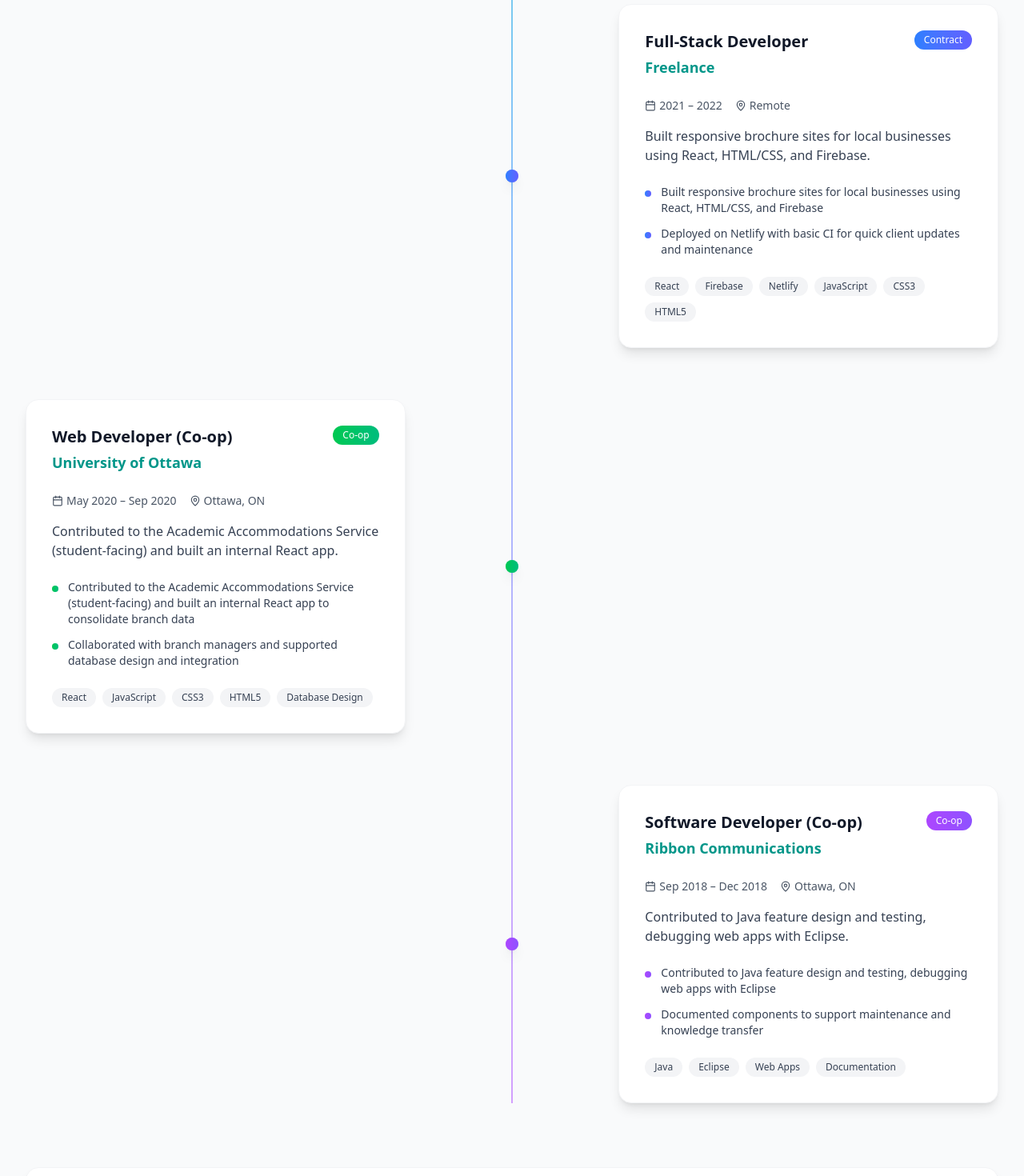
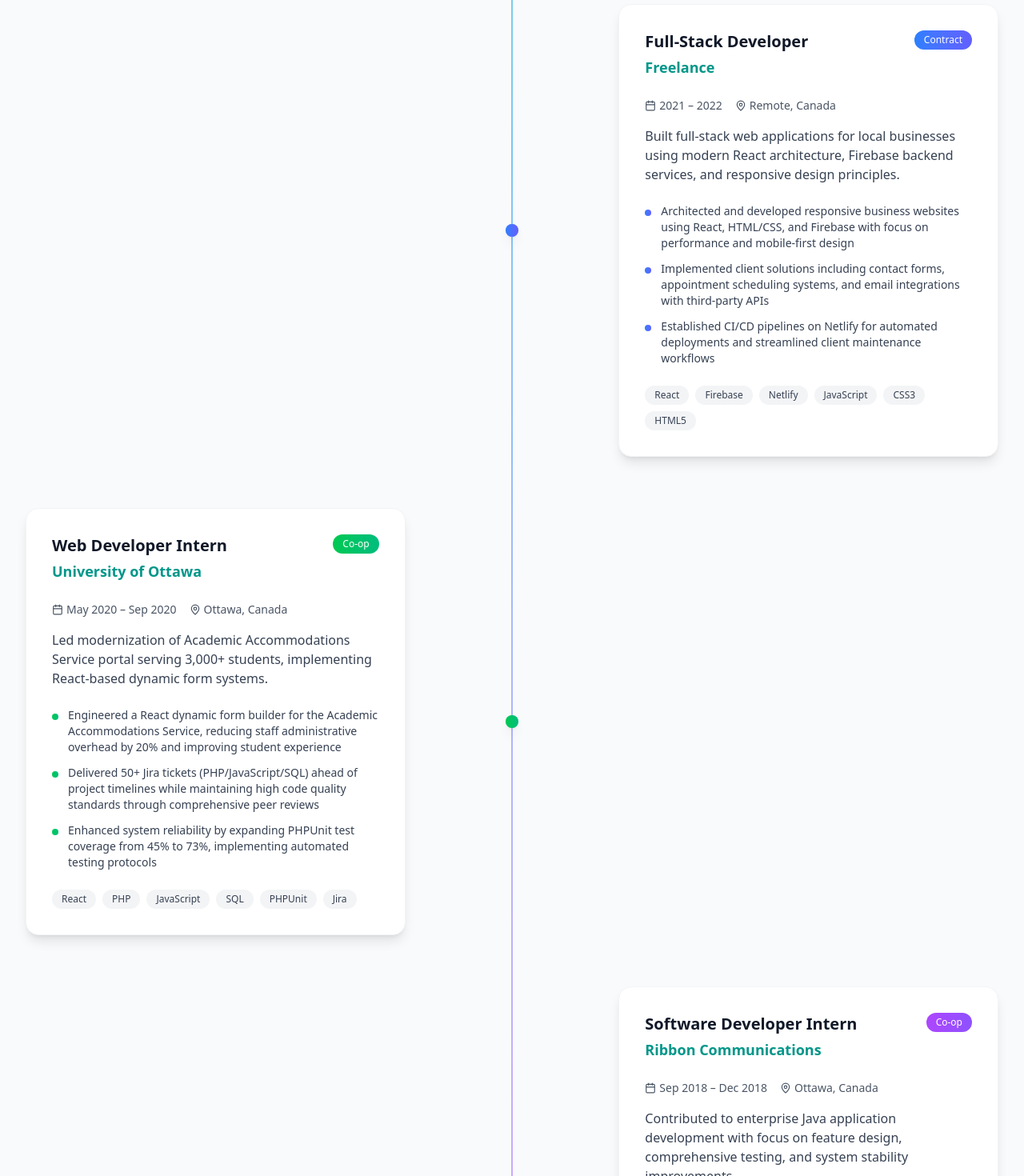
Before and after one commit to mustafabasheer7/portfolio-official, a Next.js app: page / in a window 1280 px wide. Shown: the part 5000-6470 px from the top of the page at 80% size. Built offline with nearby package versions, Linux system fonts and the light colour scheme.

Commit message:
updated experience section

```diff
--- a/src/components/Experience.tsx
+++ b/src/components/Experience.tsx
@@ -40,14 +40,15 @@
     {
       title: "Full-Stack Developer",
       company: "Freelance",
-      location: "Remote",
+      location: "Remote, Canada",
       period: "2021 – 2022",
       type: "Contract",
       description:
-        "Built responsive brochure sites for local businesses using React, HTML/CSS, and Firebase.",
+        "Built full-stack web applications for local businesses using modern React architecture, Firebase backend services, and responsive design principles.",
       achievements: [
-        "Built responsive brochure sites for local businesses using React, HTML/CSS, and Firebase",
-        "Deployed on Netlify with basic CI for quick client updates and maintenance",
+        "Architected and developed responsive business websites using React, HTML/CSS, and Firebase with focus on performance and mobile-first design",
+        "Implemented client solutions including contact forms, appointment scheduling systems, and email integrations with third-party APIs",
+        "Established CI/CD pipelines on Netlify for automated deployments and streamlined client maintenance workflows",
       ],
       technologies: [
         "React",
@@ -60,33 +61,41 @@
       color: "from-blue-500 to-indigo-500",
     },
     {
-      title: "Web Developer (Co-op)",
+      title: "Web Developer Intern",
       company: "University of Ottawa",
-      location: "Ottawa, ON",
+      location: "Ottawa, Canada",
       period: "May 2020 – Sep 2020",
       type: "Co-op",
       description:
-        "Contributed to the Academic Accommodations Service (student-facing) and built an internal React app.",
+        "Led modernization of Academic Accommodations Service portal serving 3,000+ students, implementing React-based dynamic form systems.",
       achievements: [
-        "Contributed to the Academic Accommodations Service (student-facing) and built an internal React app to consolidate branch data",
-        "Collaborated with branch managers and supported database design and integration",
+        "Engineered a React dynamic form builder for the Academic Accommodations Service, reducing staff administrative overhead by 20% and improving student experience",
+        "Delivered 50+ Jira tickets (PHP/JavaScript/SQL) ahead of project timelines while maintaining high code quality standards through comprehensive peer reviews",
+        "Enhanced system reliability by expanding PHPUnit test coverage from 45% to 73%, implementing automated testing protocols",
       ],
-      technologies: ["React", "JavaScript", "CSS3", "HTML5", "Database Design"],
+      technologies: ["React", "PHP", "JavaScript", "SQL", "PHPUnit", "Jira"],
       color: "from-green-500 to-emerald-500",
     },
     {
-      title: "Software Developer (Co-op)",
+      title: "Software Developer Intern",
       company: "Ribbon Communications",
-      location: "Ottawa, ON",
+      location: "Ottawa, Canada",
       period: "Sep 2018 – Dec 2018",
       type: "Co-op",
       description:
-        "Contributed to Java feature design and testing, debugging web apps with Eclipse.",
+        "Contributed to enterprise Java application development with focus on feature design, comprehensive testing, and system stability improvements.",
       achievements: [
-        "Contributed to Java feature design and testing, debugging web apps with Eclipse",
-        "Documented components to support maintenance and knowledge transfer",
+        "Designed and implemented Java software features with comprehensive test case development to enhance system stability and reduce production bugs",
+        "Leveraged Eclipse IDE and debugging tools to diagnose and resolve complex issues in enterprise Java web applications",
+        "Created detailed technical documentation for software components, facilitating knowledge transfer and long-term maintenance strategies",
       ],
-      technologies: ["Java", "Eclipse", "Web Apps", "Documentation"],
+      technologies: [
+        "Java",
+        "Eclipse",
+        "Testing",
+        "Debugging",
+        "Documentation",
+      ],
       color: "from-purple-500 to-violet-500",
     },
   ];
```
